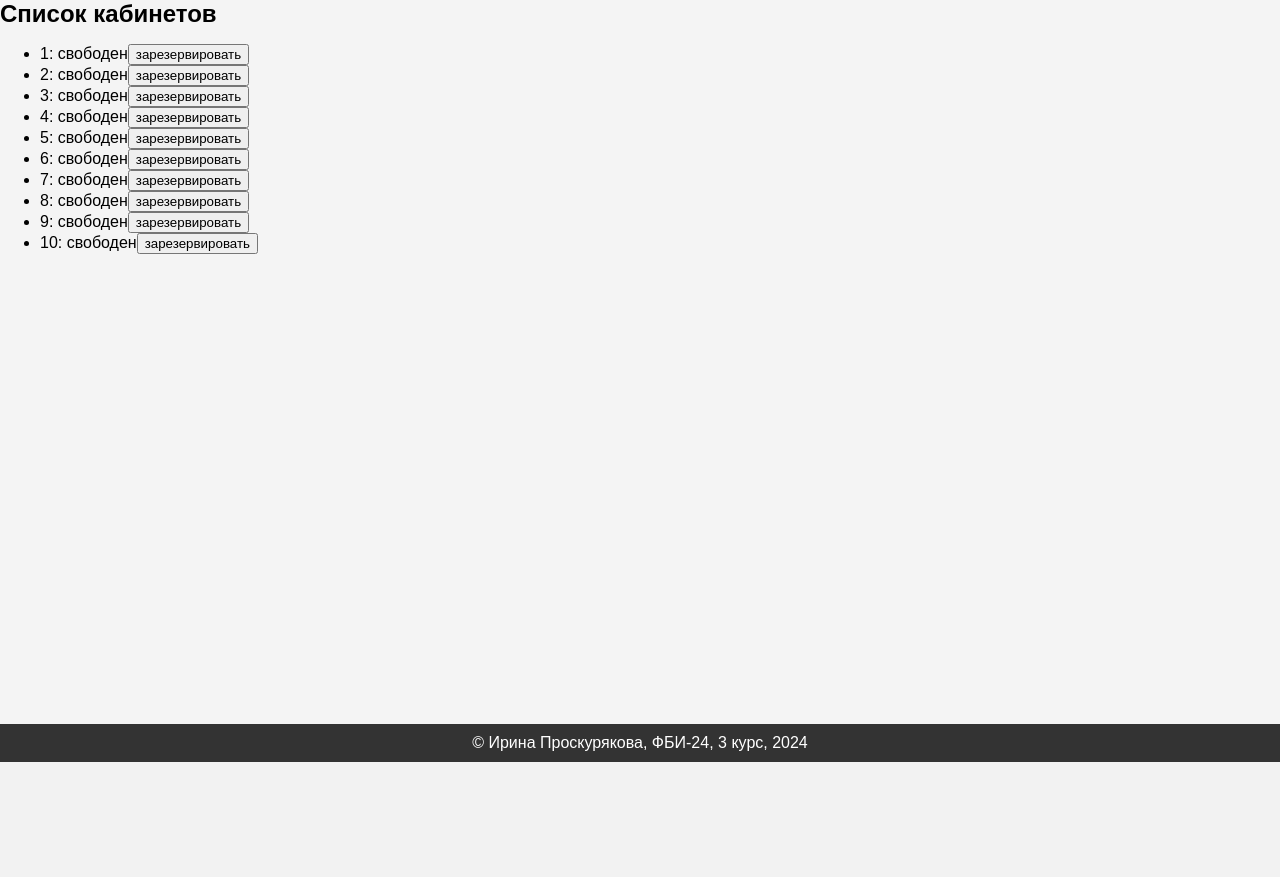
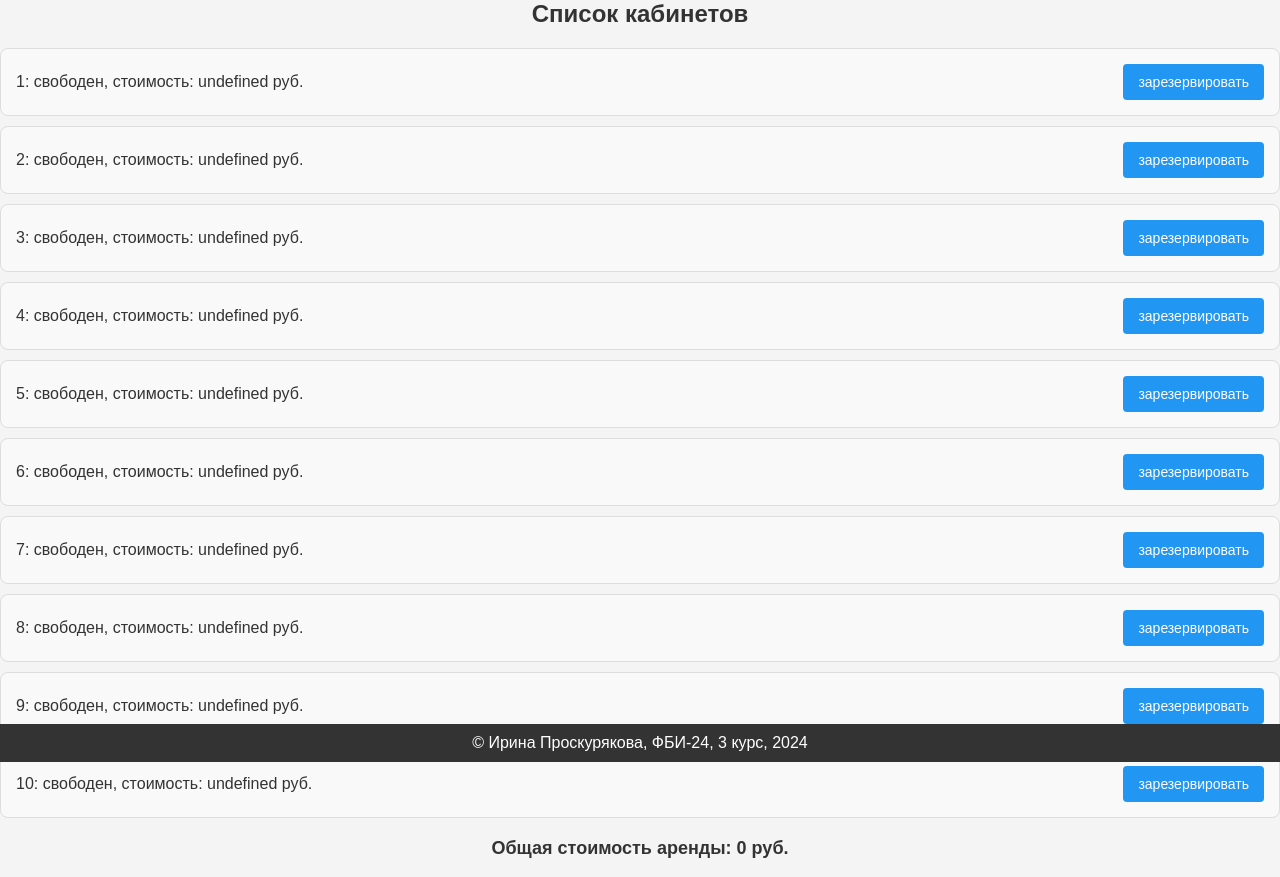
Before and after one commit to rinarocketswife/webprogramming--labs-2, a Flask app: page /lab6/ in a window 1280 px wide. Shown: the part 38-915 px from the top of the page. Before the commit the page ends 800 px from the top, so only its background shows below. Run offline with Flask 3, Linux system fonts and the light colour scheme.

Commit message:
Стили

```diff
--- a/templates/lab6/lab6.html
+++ b/templates/lab6/lab6.html
@@ -22,17 +22,70 @@ function getOfficeList() {
     .then(function(data) {
         const office_list = data.result;
         const ul = document.getElementById('office-list');
+        ul.innerHTML = ''; // Очищаем список перед обновлением
+        let totalCost = 0; // Переменная для подсчета общей стоимости
+
         for(let i = 0; i < office_list.length; i++) {
             const office = office_list[i];
             const li = document.createElement('li');
-            li.innerText = `${office.number}: ${office.tenant || 'свободен'}`;
+            li.innerText = `${office.number}: ${office.tenant || 'свободен'}, стоимость: ${office.price} руб.`;
 
             const bookingButton = document.createElement('button');
             bookingButton.innerText = 'зарезервировать';
-            bookingButton.onclick = function() {booking(office.number)};
+            bookingButton.onclick = function() { booking(office.number) };
             li.appendChild(bookingButton);
 
             ul.appendChild(li);
+
+            // Если офис зарезервирован, добавляем его стоимость к общей сумме
+            if (office.tenant) {
+                totalCost += office.price;
+            }
+        }
+
+        // Отображаем общую стоимость арендованных офисов
+        const totalCostElement = document.getElementById('total-cost');
+        totalCostElement.innerText = `Общая стоимость аренды: ${totalCost} руб.`;
+    })
+    .catch(function(error) {
+        console.error('Ошибка:', error);
+    });
+}
+
+function booking(officeNumber) {
+    const url = '/lab6/json-rpc-api';
+    const json = {
+        'jsonrpc': '2.0',
+        'method': 'booking',
+        'params': officeNumber,
+        'id': Math.round(Math.random() * 1000)
+    };
+    fetch(url, {
+        method: 'POST',
+        headers: {'Content-Type': 'application/json'},
+        body: JSON.stringify(json)
+    })
+    .then(function(response) {
+        return response.json();
+    })
+    .then(function(data) {
+        if (data.error) {
+            switch (data.error.code) {
+                case 1:
+                    alert('Вы не авторизованы, пожалуйста, авторизуйтесь');
+                    break;
+                case 2:
+                    alert('Офис уже зарезервирован');
+                    break;
+                case -32601:
+                    alert('Странная ошибка');
+                    break;
+                default:
+                    alert('Произошла ошибка: ' + data.error.message);
+            }
+        } else {
+            alert('Офис успешно зарезервирован!');
+            getOfficeList(); // Обновляем список кабинетов
         }
     })
     .catch(function(error) {
@@ -40,51 +93,64 @@ function getOfficeList() {
     });
 }
 
-function booking (officeNumber) {
-    const url = '/lab6/json-rpc-api';
-    const json = {
-        'jsonrpc': '2.0',
-        'method': 'booking',
-        'params': officeNumber,
-        'id': Math.round(Math.random()*1000)
-    };
-    fetch(url, {
-        method: 'POST',
-        headers: {'Content-Type': 'application/json'},
-        body: JSON.stringify(json)
-    })
-    .then(function(responce) {
-        return responce.json()
-    })
-    .then(function(data){
-        if(data.error) {
-            switch(data.error.code) {
-                case 1:
-                    alert('Вы не авторизованы, пожалуйста, авторизируйтесь');
-                    break;
-                case 2:
-                    alert('Офис уже арендуетя');
-                    break;
-                case -32601:
-                    alert('Странная ошибка');
-                    break;
-            }
-        }
-        else{
-            document.getElementById('office-list').innerHTML = '';
-            getOfficeList();
-        }
-    })
-
-}
-
 document.addEventListener('DOMContentLoaded', function() {
     getOfficeList();
 });
 </script>
+
+<style>
+    #office-list {
+        list-style: none;
+        padding: 0;
+        margin: 0;
+    }
+
+    #office-list li {
+        background-color: #f9f9f9;
+        border: 1px solid #ddd;
+        border-radius: 8px;
+        margin-bottom: 10px;
+        padding: 15px;
+        display: flex;
+        justify-content: space-between;
+        align-items: center;
+        font-size: 16px;
+        color: #333;
+    }
+
+    #office-list li button {
+        background-color: #2196f3;
+        border: none;
+        border-radius: 4px;
+        color: #fff;
+        padding: 10px 15px;
+        cursor: pointer;
+        font-size: 14px;
+        transition: background-color 0.3s ease;
+    }
+
+    #office-list li button:hover {
+        background-color: #1976d2;
+    }
+
+    #total-cost {
+        margin-top: 20px;
+        font-size: 18px;
+        font-weight: bold;
+        color: #333;
+        text-align: center;
+    }
+
+    h1 {
+        text-align: center;
+        color: #333;
+        margin-bottom: 20px;
+    }
+</style>
 {% endblock %}
 
 {% block main %}
     <h1>Список кабинетов</h1>
     <ul id="office-list"></ul>
+    <p id="total-cost">Общая стоимость аренды: 0 руб.</p>
 {% endblock %}
```
